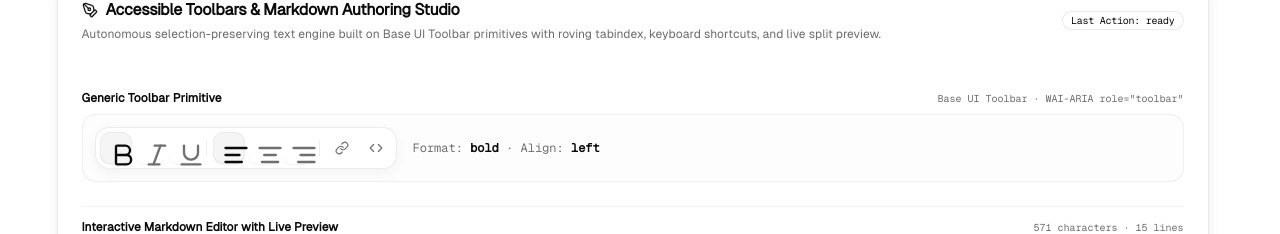
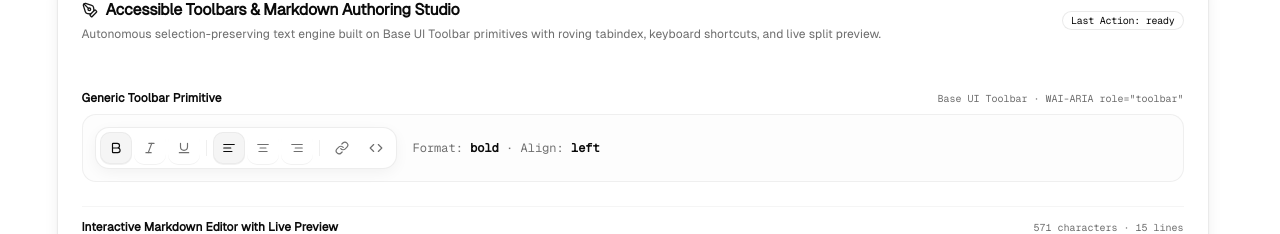
Before and after one commit to WDibble/design-system, a React (Vite) app: page / in a window 1280 px wide. Shown: the part 9664-9898 px from the top of the page. Built offline with nearby package versions, Linux system fonts and the light colour scheme; the HTML template or start-up script is replaced by a standard one.

Commit message:
fix(toolbar): calibrate optical icon sizing to prevent 28px blowouts inside buttons

```diff
--- a/src/components/demo/advanced-primitives-showcase.tsx
+++ b/src/components/demo/advanced-primitives-showcase.tsx
@@ -1071,13 +1071,13 @@ An agent-native, human-centric design system built with **strict visual precisio
                   aria-label="Text formatting options"
                 >
                   <ToolbarToggleItem value="bold" aria-label="Toggle bold">
-                    <BoldIcon className="size-3.5" />
+                    <BoldIcon size={14} className="size-3.5" />
                   </ToolbarToggleItem>
                   <ToolbarToggleItem value="italic" aria-label="Toggle italic">
-                    <ItalicIcon className="size-3.5" />
+                    <ItalicIcon size={14} className="size-3.5" />
                   </ToolbarToggleItem>
                   <ToolbarToggleItem value="underline" aria-label="Toggle underline">
-                    <UnderlineIcon className="size-3.5" />
+                    <UnderlineIcon size={14} className="size-3.5" />
                   </ToolbarToggleItem>
                 </ToolbarToggleGroup>
 
@@ -1092,13 +1092,13 @@ An agent-native, human-centric design system built with **strict visual precisio
                   aria-label="Text alignment"
                 >
                   <ToolbarToggleItem value="left" aria-label="Align text left">
-                    <AlignLeftIcon className="size-3.5" />
+                    <AlignLeftIcon size={14} className="size-3.5" />
                   </ToolbarToggleItem>
                   <ToolbarToggleItem value="center" aria-label="Align text centre">
-                    <AlignCenterIcon className="size-3.5" />
+                    <AlignCenterIcon size={14} className="size-3.5" />
                   </ToolbarToggleItem>
                   <ToolbarToggleItem value="right" aria-label="Align text right">
-                    <AlignRightIcon className="size-3.5" />
+                    <AlignRightIcon size={14} className="size-3.5" />
                   </ToolbarToggleItem>
                 </ToolbarToggleGroup>
 
--- a/src/components/ui/toolbar.tsx
+++ b/src/components/ui/toolbar.tsx
@@ -59,10 +59,10 @@ export const toolbarButtonVariants = cva(
         surface: "bg-muted/30 hover:bg-muted/60 data-[pressed]:bg-background data-[pressed]:shadow-xs",
       },
       size: {
-        xs: "h-7 min-w-7 px-1.5 text-[11px] rounded-md gap-1",
-        sm: "h-8 min-w-8 px-2 text-xs rounded-lg gap-1.5",
-        default: "h-9 min-w-9 px-2.5 text-xs rounded-lg gap-2",
-        lg: "h-10 min-w-10 px-3 text-sm rounded-lg gap-2",
+        xs: "h-7 min-w-7 px-1.5 text-[11px] rounded-md gap-1 [&_svg]:size-3 [&_svg]:shrink-0 [&>div]:size-3 [&>div]:flex [&>div]:items-center [&>div]:justify-center",
+        sm: "h-8 min-w-8 px-2 text-xs rounded-lg gap-1.5 [&_svg]:size-3.5 [&_svg]:shrink-0 [&>div]:size-3.5 [&>div]:flex [&>div]:items-center [&>div]:justify-center",
+        default: "h-9 min-w-9 px-2.5 text-xs rounded-lg gap-2 [&_svg]:size-4 [&_svg]:shrink-0 [&>div]:size-4 [&>div]:flex [&>div]:items-center [&>div]:justify-center",
+        lg: "h-10 min-w-10 px-3 text-sm rounded-lg gap-2 [&_svg]:size-4.5 [&_svg]:shrink-0 [&>div]:size-4.5 [&>div]:flex [&>div]:items-center [&>div]:justify-center",
       },
     },
     defaultVariants: {
```
